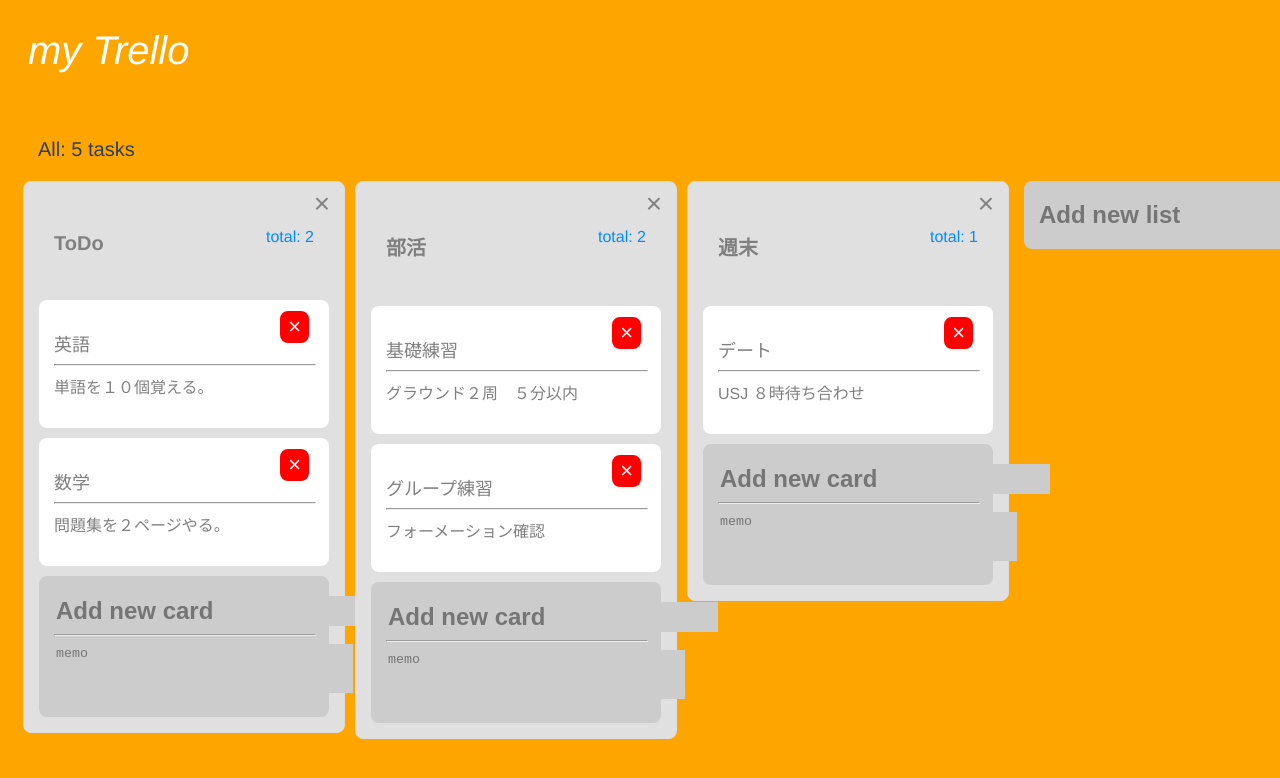
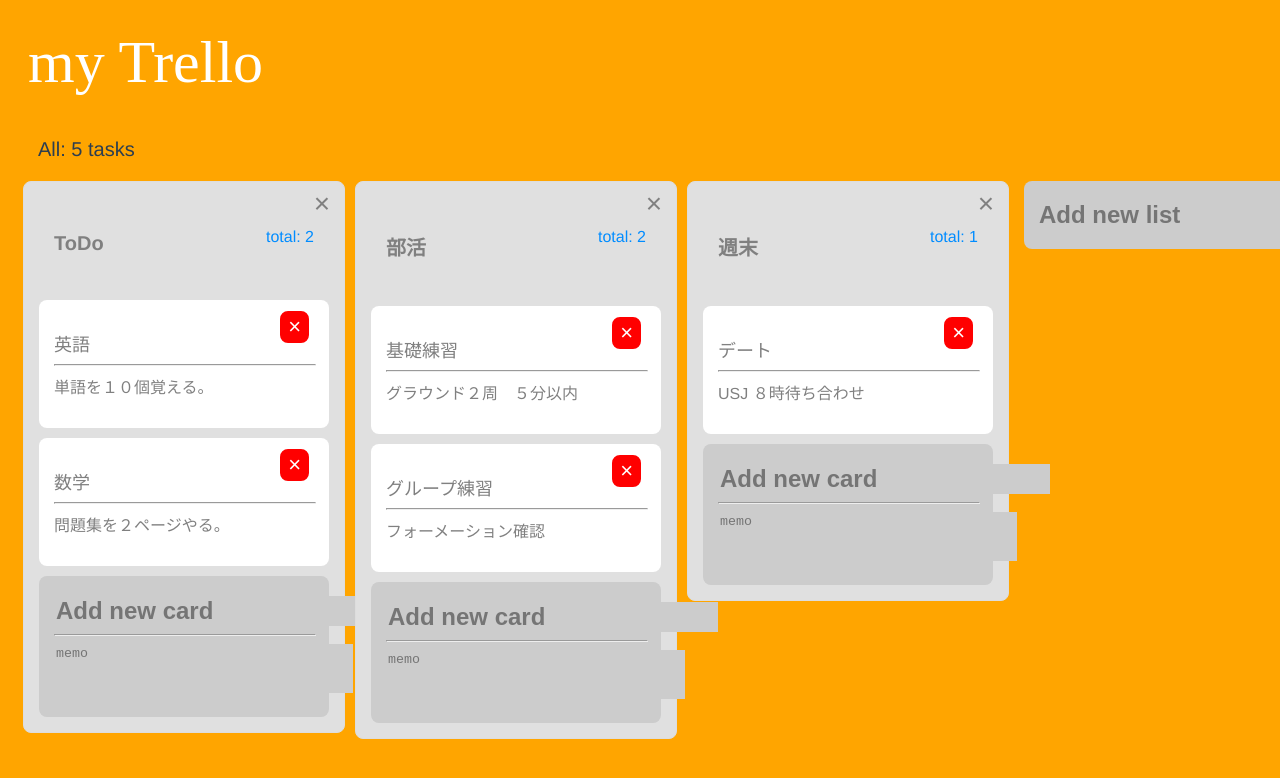
Before and after one commit to curtaincall888/i-rello, a Vue app: page / in a window 1280 px wide. Shown: the top 778 px of the page. Built offline with nearby package versions, Linux system fonts and the light colour scheme.

Commit message:
font_change

```diff
--- a/src/assets/css/style.css
+++ b/src/assets/css/style.css
@@ -13,8 +13,8 @@
   background: orange;
   height: 70px;
   color: white;
-  font-style: italic;
-  font-size: 40px;
+  font-family: 'Bangers', cursive;
+  font-size: 60px;
   text-align: left;
   padding: 20px;
 }
```
